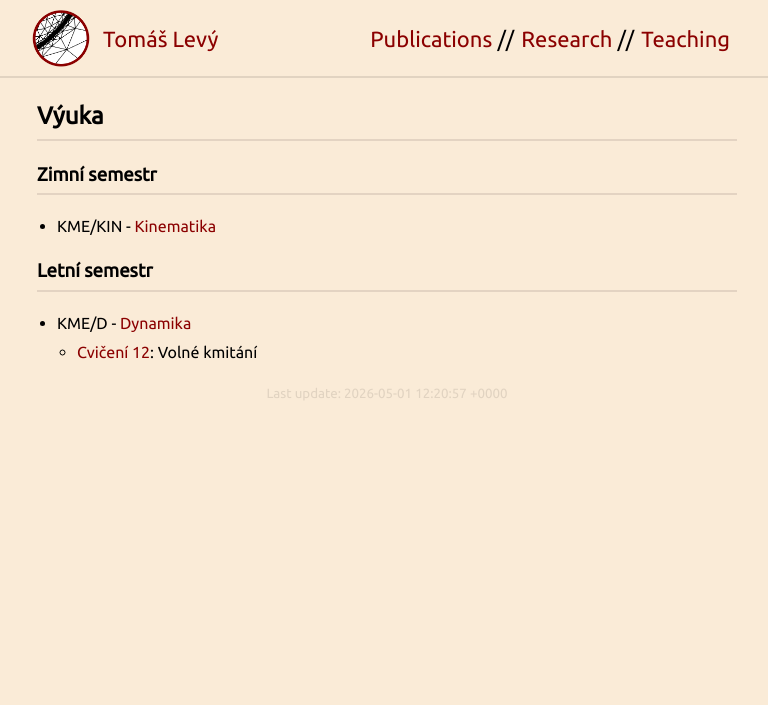
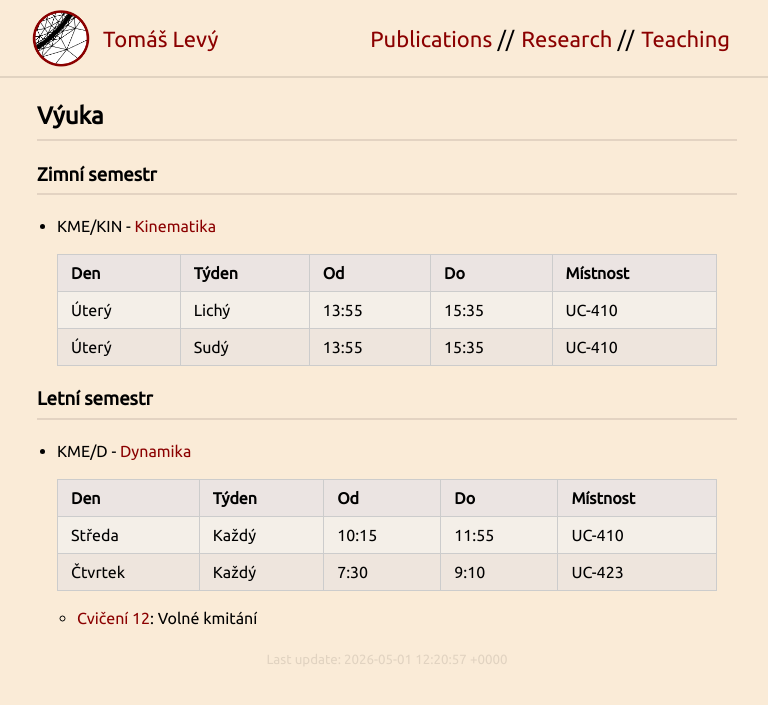
Before and after one commit to levyto/levyto.github.io, a Jekyll site: the page built from pages/teaching.md, in a window 1280 px wide. Shown: the top 705 px of the page, without its empty margins (253-1021 px from the left). Built offline with Jekyll 4.4.1, drawn with Linux system fonts in a browser that asks for light colours; nearby versions of some CDN libraries; a style sheet for code colours, icons or effects is not loaded.

Commit message:
Added teaching times

```diff
--- a/_sass/tables.scss
+++ b/_sass/tables.scss
@@ -6,12 +6,15 @@ table {
 }
 table tr {
     border-top: 1px solid #cccccc;
-    background-color: WhiteSmoke;
+    background-color: #EADCCC;
     margin: 0;
     padding: 0;
 }
-table tr:nth-child(2n) {
-    background-color: #EBE4E2;
+table tr:nth-child(odd) {
+    background-color: #f4efe8;
+}
+table tr:nth-child(even) {
+  background-color: #eee5dd;
 }
 table tr th {
     background-color: #EBE4E2;
--- a/pages/teaching.md
+++ b/pages/teaching.md
@@ -8,6 +8,17 @@ title: Teaching
 ### Zimní semestr
 - KME/KIN - [Kinematika](https://portal.zcu.cz/ects/fakulty/FAV/KME/KIN?lang=cs)
 
+  | Den | Týden | Od | Do | Místnost |
+  | --- | :-- | :-- | :-- | :-- |
+  | Úterý | Lichý | 13:55 | 15:35 | UC-410 |
+  | Úterý | Sudý  | 13:55 | 15:35 | UC-410 |
+
 ### Letní semestr
 - KME/D - [Dynamika](https://portal.zcu.cz/ects/fakulty/FAV/KME/D?lang=cs)
+
+  | Den | Týden | Od | Do | Místnost |
+  | --- | :-- | :-- | :-- | :-- |
+  | Středa | Každý | 10:15 | 11:55 | UC-410 |
+  | Čtvrtek | Každý | 7:30 | 9:10 | UC-423 |
+
   - [Cvičení 12]({{ '/pages/teaching/D_cv12' | relative_url }}): Volné kmitání
```
Also changed, not shown: index.md (+1 -1 lines).
